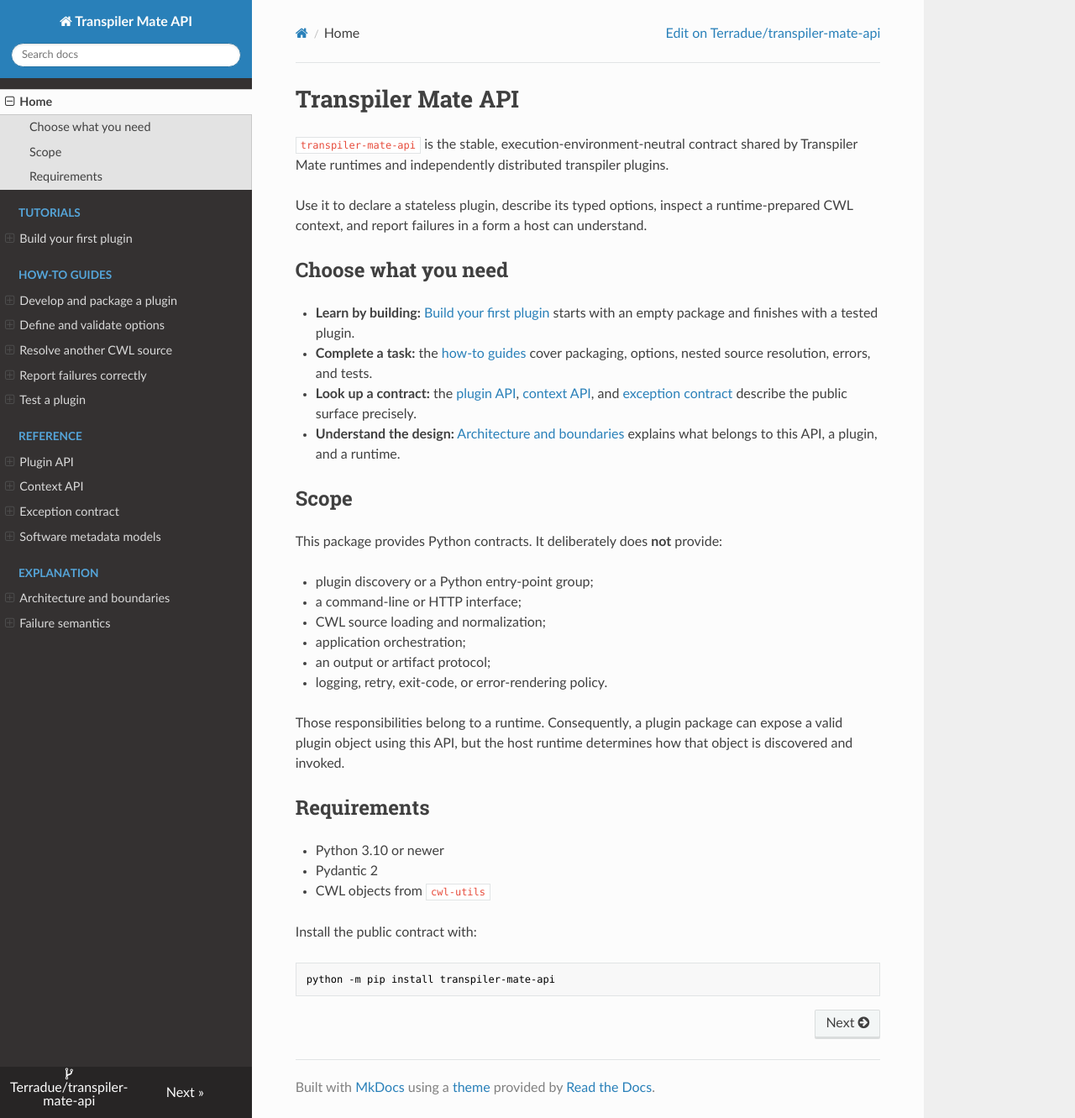
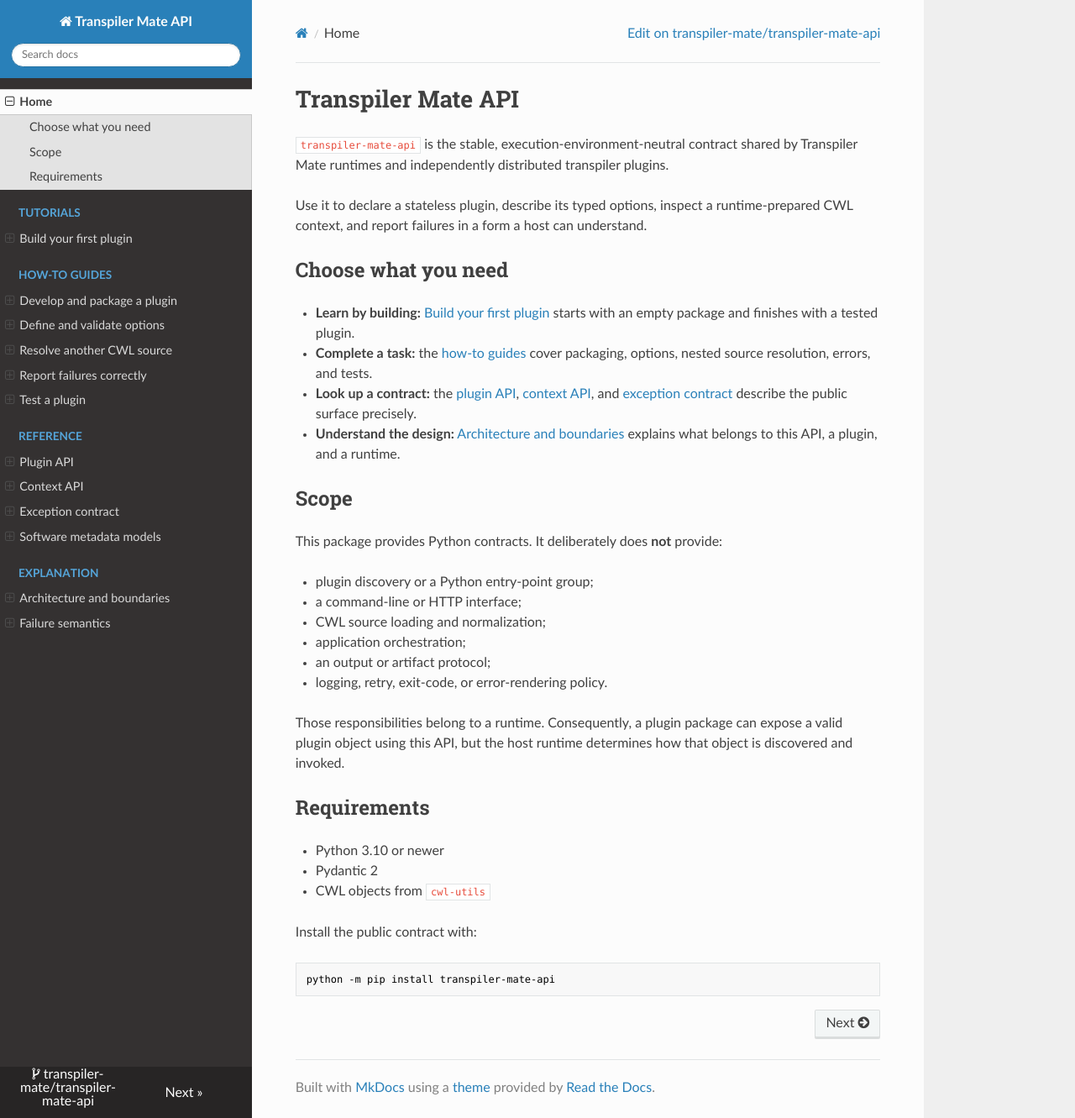
Before and after one commit to sim13pods/transpiler-mate-api, an MkDocs documentation site: the page built from docs/index.md, in a window 1280 px wide and 1331 px high. Shown: the whole window at 84% size. Built offline with MkDocs 1.6.1, drawn with Linux system fonts in a browser that asks for light colours; nearby versions of some CDN libraries; a script that is not in the unit is left out.

Commit message:
docs: project URLs

```diff
--- a/mkdocs.yml
+++ b/mkdocs.yml
@@ -1,9 +1,9 @@
 site_name: Transpiler Mate API
 site_description: Stable contracts for independently packaged Transpiler Mate plugins.
 site_author: Terradue
-site_url: https://terradue.github.io/transpiler-mate-api/
-repo_url: https://github.com/Terradue/transpiler-mate-api
-repo_name: Terradue/transpiler-mate-api
+site_url: https://transpiler-mate.github.io/transpiler-mate-api/
+repo_url: https://github.com/transpiler-mate/transpiler-mate-api
+repo_name: transpiler-mate/transpiler-mate-api
 
 nav:
   - Home: index.md
```
